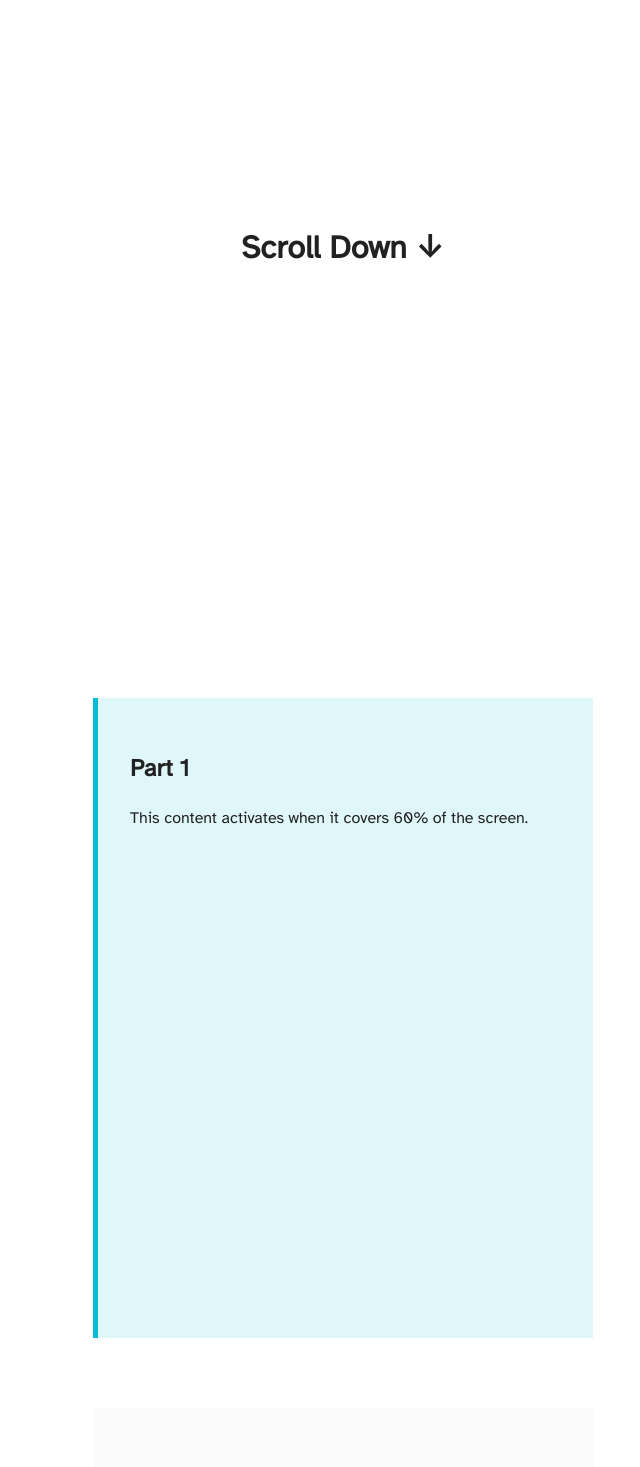
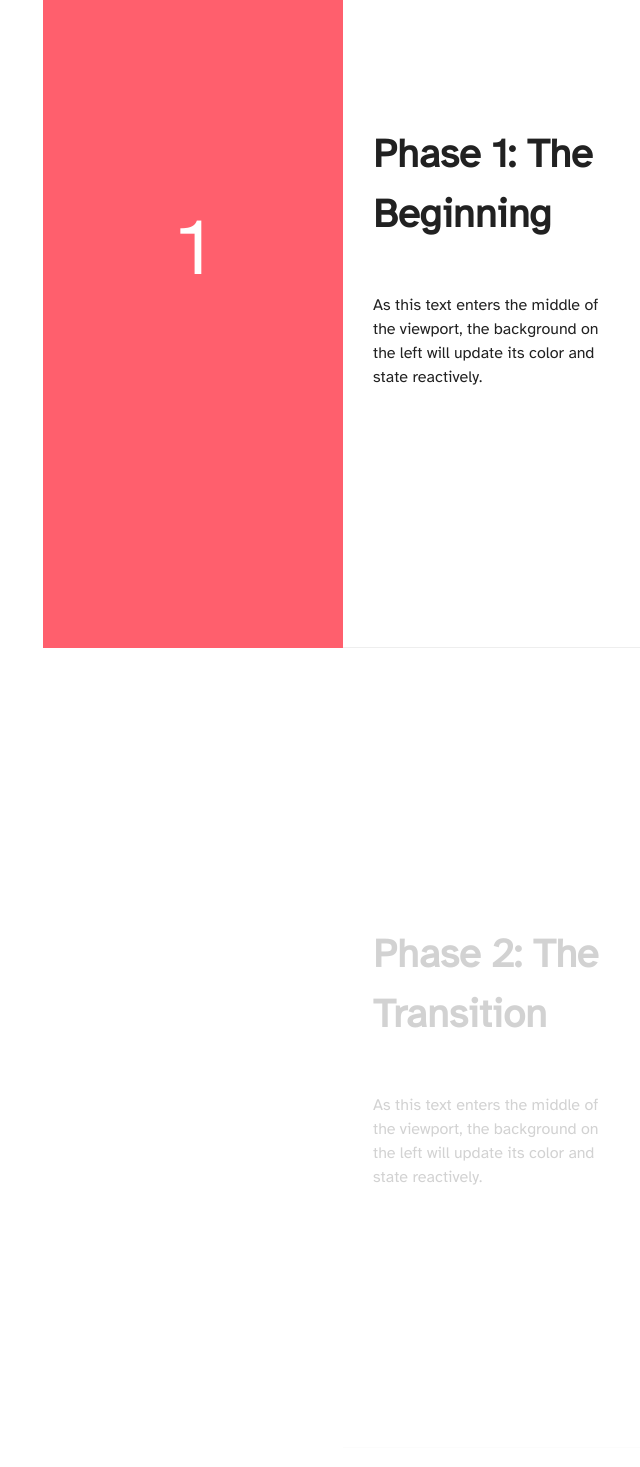
Before and after one commit to farhanreynaldo/blog-sv, a SvelteKit app: page /scrollytelling-demo in a window 1280 px wide. Shown: the part 240-1707 px from the top of the page, without its empty margins (297-937 px from the left). Built offline with nearby package versions, Linux system fonts and the light colour scheme.

Commit message:
Overlay side-by-side example

```diff
--- a/src/routes/scrollytelling-demo/+page.svelte
+++ b/src/routes/scrollytelling-demo/+page.svelte
@@ -20,60 +20,91 @@
 		};
 	}
 
-	let activeStep = 0;
+	let activeStep = 1;
+
+	const steps = [
+		{ id: 1, color: '#ff5f6d', text: 'Phase 1: The Beginning' },
+		{ id: 2, color: '#ffc371', text: 'Phase 2: The Transition' },
+		{ id: 3, color: '#2193b0', text: 'Phase 3: The Conclusion' }
+	];
 </script>
 
-<div class="fixed-sidebar">
-	Current Step: {activeStep}
+<div class="container">
+	<div class="background-visual" style="background-color: {steps[activeStep - 1].color}">
+		{activeStep}
+	</div>
+
+	<div class="foreground-text">
+		{#each steps as step}
+			<section
+				class="step-card"
+				class:inactive={activeStep !== step.id}
+				use:reveal={0.5}
+				on:intersect={() => (activeStep = step.id)}
+			>
+				<h2>{step.text}</h2>
+				<p>
+					As this text enters the middle of the viewport, the background on the left will update its
+					color and state reactively.
+				</p>
+			</section>
+		{/each}
+	</div>
 </div>
 
-<div class="spacer"><h1>Scroll Down ↓</h1></div>
-
-{#each [1, 2, 3] as i}
-	<div
-		class="step"
-		class:active={activeStep === i}
-		use:reveal={0.6}
-		on:intersect={() => (activeStep = i)}
-	>
-		<h2>Part {i}</h2>
-		<p>This content activates when it covers 60% of the screen.</p>
-	</div>
-{/each}
-
-<div class="spacer"><h1>The End</h1></div>
+<div class="footer">
+	<h1>Footer Content</h1>
+</div>
 
 <style>
-	.spacer {
+	.container {
+		display: flex;
+		position: relative;
+	}
+
+	/* The Background: Stays put while you scroll */
+	.background-visual {
+		position: sticky;
+		top: 0;
 		height: 100vh;
+		width: 50%; /* Takes up half the screen */
+		display: flex;
+		align-items: center;
+		justify-content: center;
+		transition: background-color 0.8s ease;
+		color: white;
+		font-size: 5rem;
+	}
+
+	/* The Foreground: Scrolls normally */
+	.foreground-text {
+		width: 50%;
+	}
+
+	.step-card {
+		height: 100vh;
+		display: flex;
+		flex-direction: column;
+		justify-content: center;
+		padding: 0 10%;
+		border-bottom: 1px solid #eee;
+	}
+
+	.step-card h2 {
+		font-size: 2.5rem;
+		transition: opacity 0.3s;
+	}
+
+	.inactive {
+		opacity: 0.2;
+	}
+
+	.footer {
+		height: 100vh;
+		background: #333;
+		color: white;
 		display: flex;
 		align-items: center;
 		justify-content: center;
 	}
-
-	.step {
-		height: 80vh;
-		margin: 50px;
-		padding: 2rem;
-		background: #f4f4f4;
-		transition: all 0.5s ease;
-		opacity: 0.3;
-		transform: translateY(20px);
-	}
-
-	.step.active {
-		opacity: 1;
-		transform: translateY(0);
-		background: #e0f7fa;
-		border-left: 5px solid #00bcd4;
-	}
-
-	.fixed-sidebar {
-		position: fixed;
-		top: 20px;
-		right: 20px;
-		padding: 1rem;
-		background: white;
-		border: 1px solid #ccc;
-	}
 </style>
```
